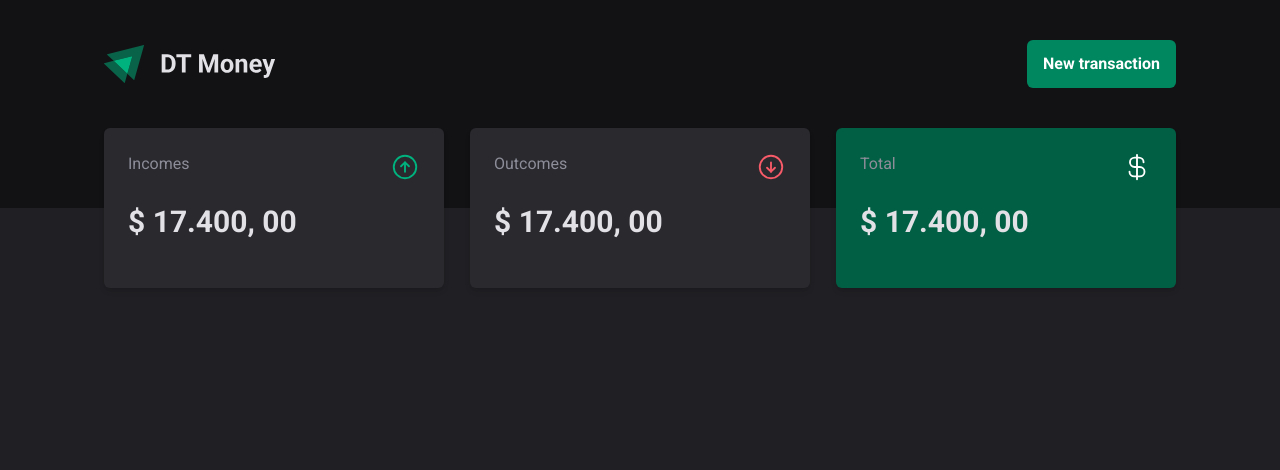
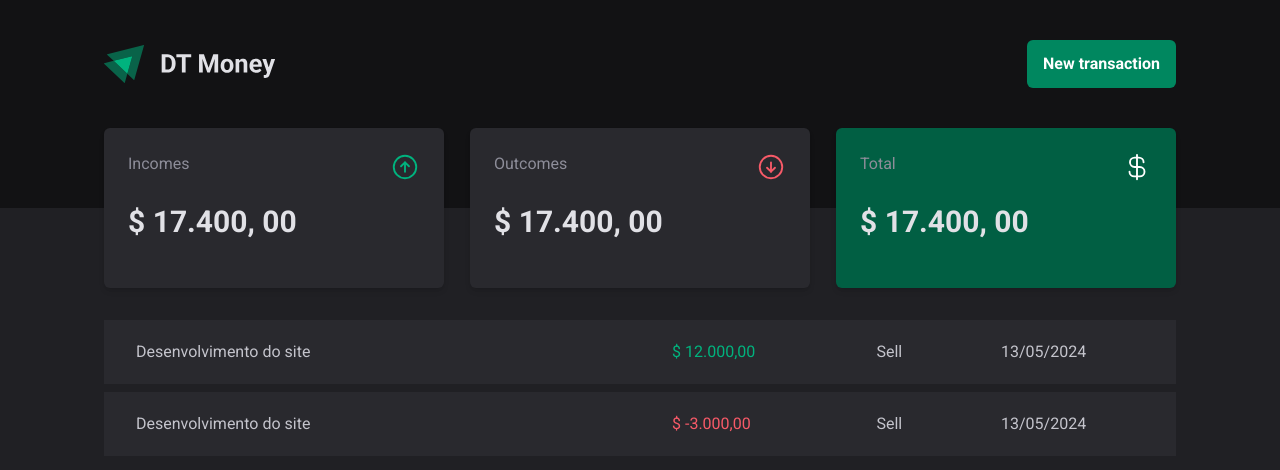
Before and after one commit to Mariano1994/Dt-Money, a React (Vite) app: page / in a window 1280 px wide. Shown: the top 470 px of the page. Built offline with nearby package versions, Linux system fonts and the light colour scheme.

Commit message:
Created TransactionsTable component

```diff
--- a/src/components/MainContentWrapper.tsx
+++ b/src/components/MainContentWrapper.tsx
@@ -1,9 +1,11 @@
 import SummaryTransations from "./SummaryTransations";
+import TransactionsTable from "./TransactionsTable";
 
 const MainContentWrapper = () => {
   return (
     <div className="w-[100%] max-w-[1120px] mx-auto px-6">
       <SummaryTransations />
+      <TransactionsTable />
     </div>
   );
 };
--- a/src/components/SummaryTransations.tsx
+++ b/src/components/SummaryTransations.tsx
@@ -2,7 +2,7 @@ import { ArrowCircleDown, ArrowCircleUp, CurrencyDollar } from "phosphor-react";
 
 const SummaryTransations = () => {
   return (
-    <div className="flex items-center justify-between -mt-20">
+    <div className="flex gap-4 flex-col-reverse items-center justify-between -mt-20 md:flex-row">
       <div className="w-[340px] h-40 bg-gray-700 rounded-md shadow-md">
         <div className="flex items-start justify-between p-6">
           <div className="flex flex-col  gap-7">
--- /dev/null
+++ b/src/components/TransactionsTable.tsx
@@ -0,0 +1,29 @@
+const TransactionsTable = () => {
+  return (
+    <table className="w-[100%] max-w-[1120px] my-6 mx-auto py-0 border-spacing-y-2 border-separate ">
+      <tbody className="text-gray-300">
+        <tr className="bg-red-500 ">
+          <td width="50%" className="py-5 px-8 bg-gray-700">
+            {" "}
+            Desenvolvimento do site
+          </td>
+          <td className="py-5 px-8 bg-gray-700 text-green-300"> $ 12.000,00</td>
+          <td className="py-5 px-8 bg-gray-700"> Sell</td>
+          <td className="py-5 px-8 bg-gray-700">13/05/2024</td>
+        </tr>
+
+        <tr className="bg-red-500 ">
+          <td width="50%" className="py-5 px-8 bg-gray-700">
+            {" "}
+            Desenvolvimento do site
+          </td>
+          <td className="py-5 px-8 bg-gray-700 text-red-300"> $ -3.000,00</td>
+          <td className="py-5 px-8 bg-gray-700"> Sell</td>
+          <td className="py-5 px-8 bg-gray-700">13/05/2024</td>
+        </tr>
+      </tbody>
+    </table>
+  );
+};
+
+export default TransactionsTable;
```
